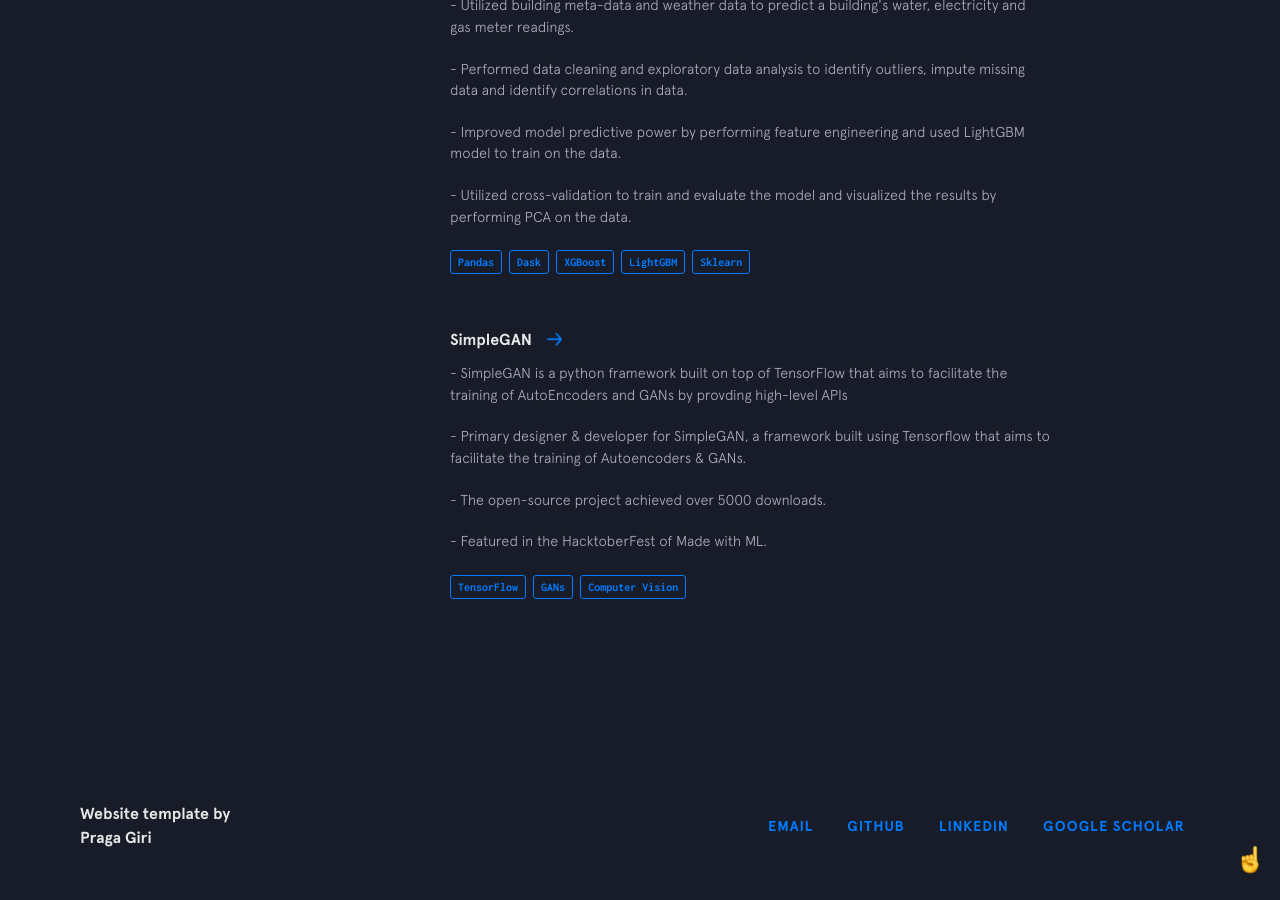
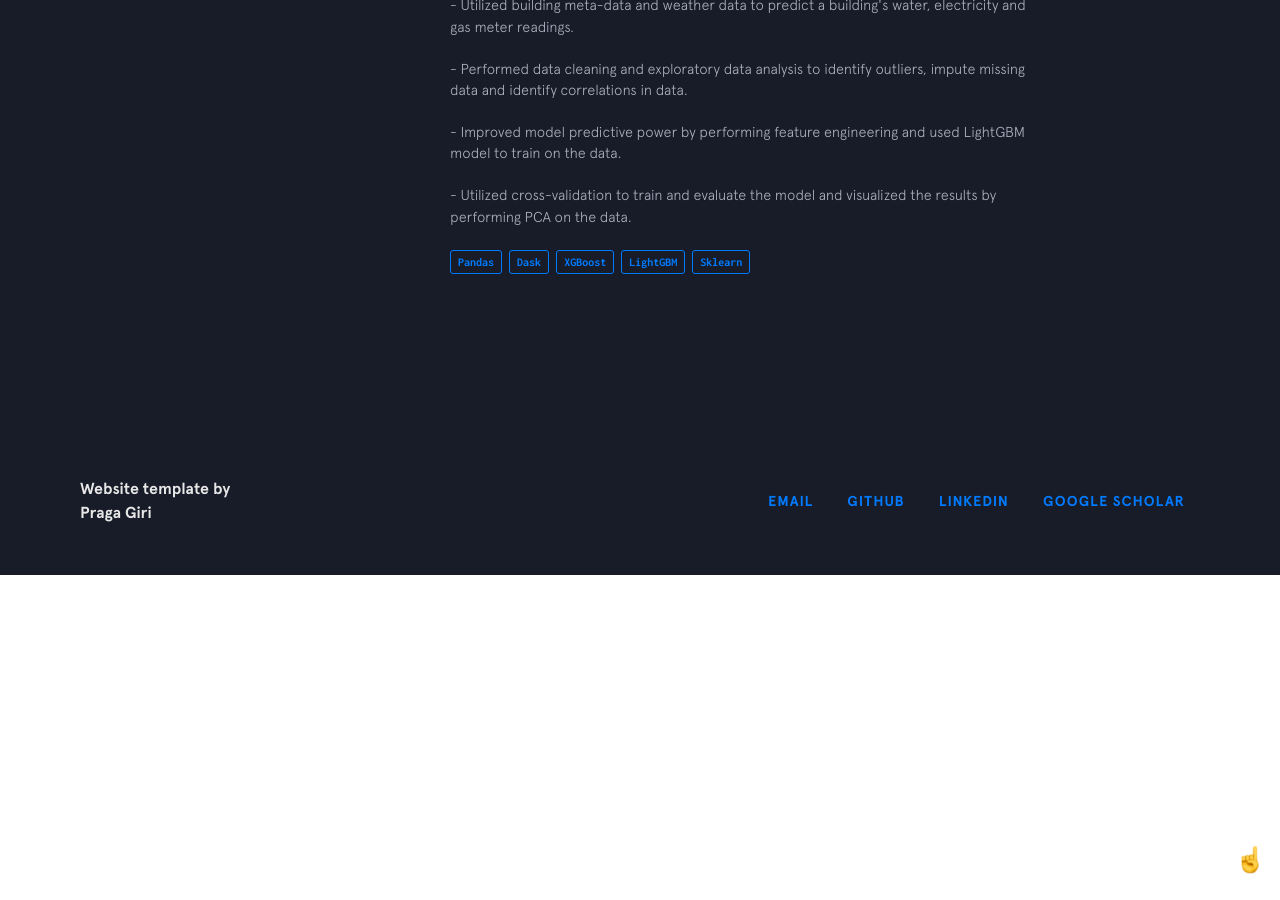
Before and after one commit to Pragatheis/pragatheis.github.io, a Jekyll site: the page built from index.html, in a window 1280 px wide and 900 px high, scrolled down 4803 px. Built offline with Jekyll 4.4.1, drawn with Linux system fonts in a browser that asks for light colours; nearby versions of some CDN libraries; after the commit the page ends 5378 px from its top, so only the background shows below that.

Commit message:
Update other-projects.yml

```diff
--- a/_data/other-projects.yml
+++ b/_data/other-projects.yml
@@ -27,16 +27,3 @@
     - thing: XGBoost
     - thing: LightGBM
     - thing: Sklearn
-
-- name: SimpleGAN
-  url: https://simplegan.readthedocs.io/en/latest/
-  code: https://github.com/grohith327/simplegan
-  description:
-    - point: SimpleGAN is a python framework built on top of TensorFlow that aims to facilitate the training of AutoEncoders and GANs by provding high-level APIs
-    - point: Primary designer & developer for SimpleGAN, a framework built using Tensorflow that aims to facilitate the training of Autoencoders & GANs.
-    - point: The open-source project achieved over 5000 downloads.
-    - point: Featured in the HacktoberFest of Made with ML.
-  used:
-    - thing: TensorFlow
-    - thing: GANs
-    - thing: Computer Vision
```
